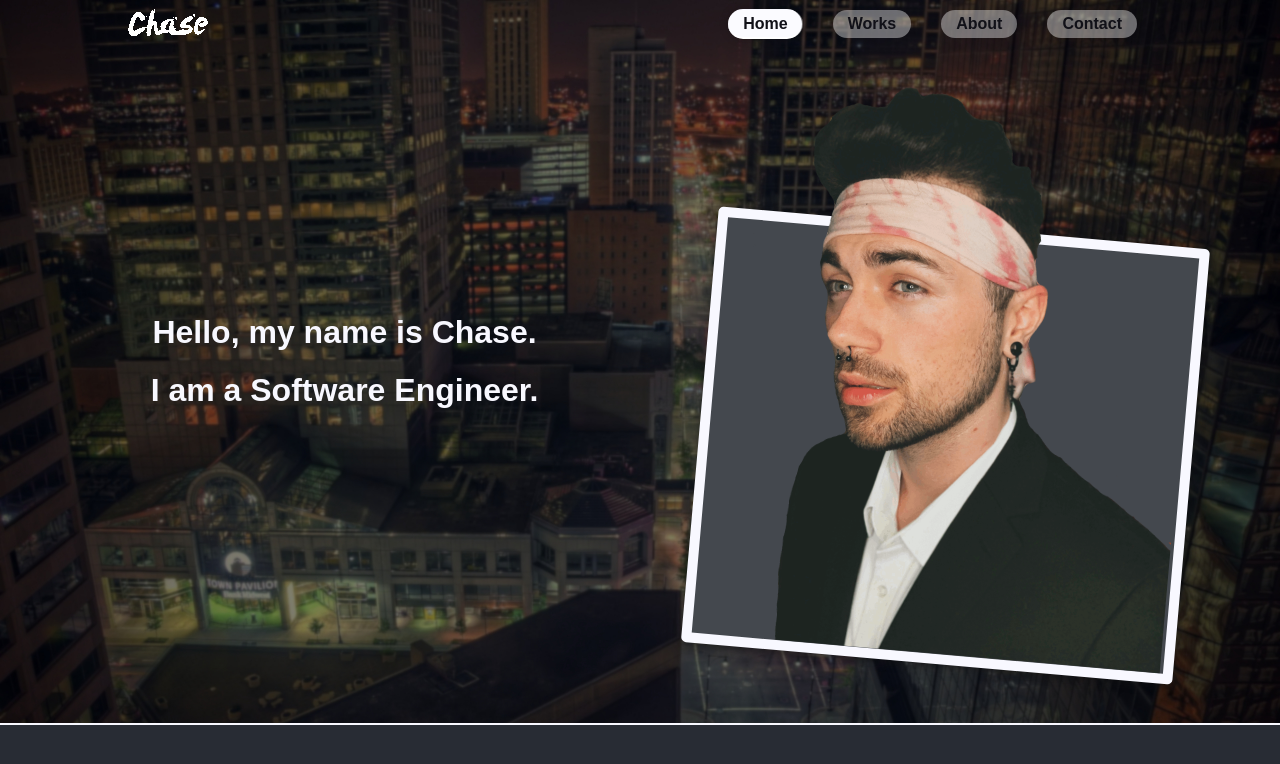
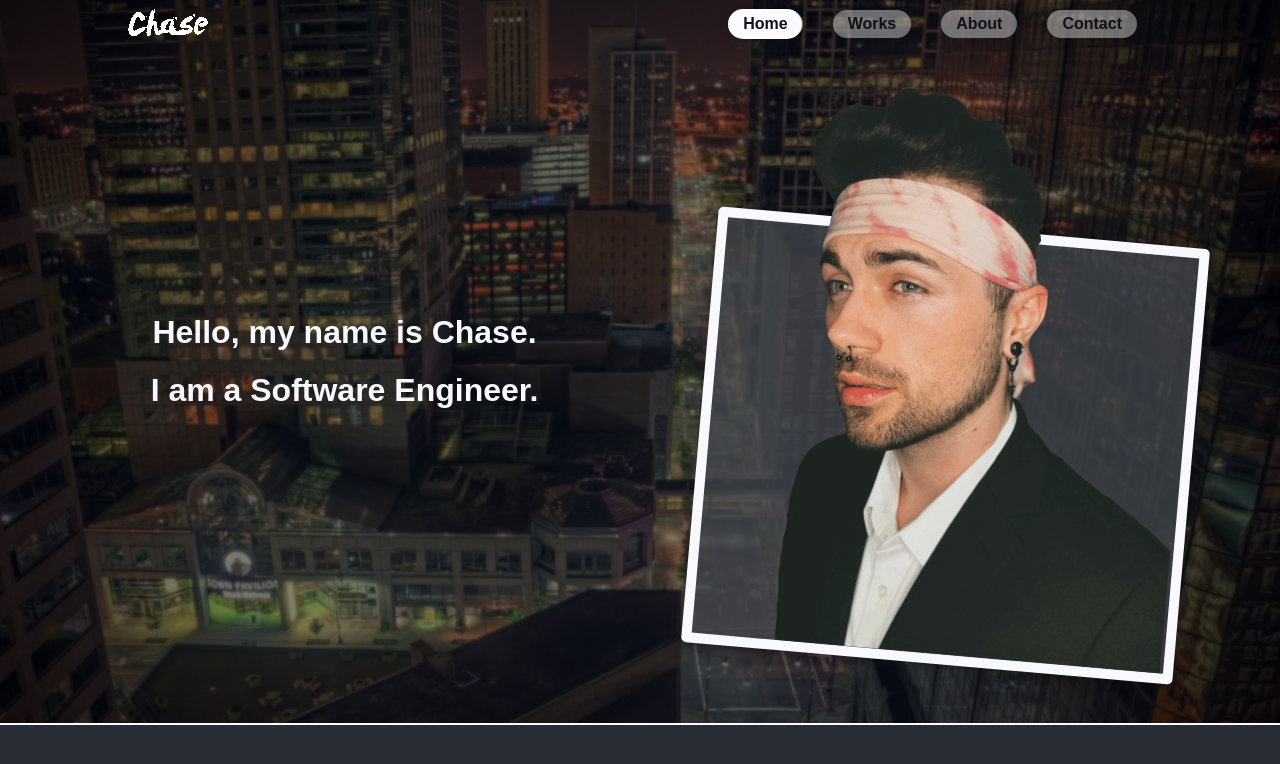
Before and after one commit to Chase-Simmons/Portfolio, a React (Create React App) app: page / in a window 1280 px wide. Shown: the top 764 px of the page. Built offline with nearby package versions, Linux system fonts and the light colour scheme; the HTML template or start-up script is replaced by a standard one.

Commit message:
fix resizing bug

```diff
--- a/src/components/home/home.css
+++ b/src/components/home/home.css
@@ -56,7 +56,7 @@
   transform: rotate(5deg);
   box-shadow: 1px 2px 8px #111111a0;
   border-radius: 5px;
-  background-color: #44484e;
+  background-color: #44484eba;
 }
 
 .home-selfie {
--- a/src/components/home/home.js
+++ b/src/components/home/home.js
@@ -7,11 +7,14 @@ import './home.css';
 export default class Home extends Component {
   componentDidMount() {
     setTimeout(() => {
-      console.log(this._reactInternals.child.stateNode.offsetHeight);
-      navCoords.Works = this._reactInternals.child.stateNode.offsetHeight;
+      this.updateCoords();
     }, 500);
   }
+  updateCoords = () => {
+    navCoords.Works = this._reactInternals.child.stateNode.offsetHeight;
+  };
   render() {
+    window.addEventListener('resize', this.updateCoords);
     return (
       <div className="home">
         <div className="home-container">
--- a/src/components/navbar/navbar.js
+++ b/src/components/navbar/navbar.js
@@ -8,7 +8,7 @@ const navItemNames = ['Home', 'Works', 'About', 'Contact'];
 let onNavItem = false;
 
 const Nodes = {};
-let selectedTab;
+let selectedTab = 'Home';
 
 export default function navbar() {
   function updateNodes(node, data) {
```
